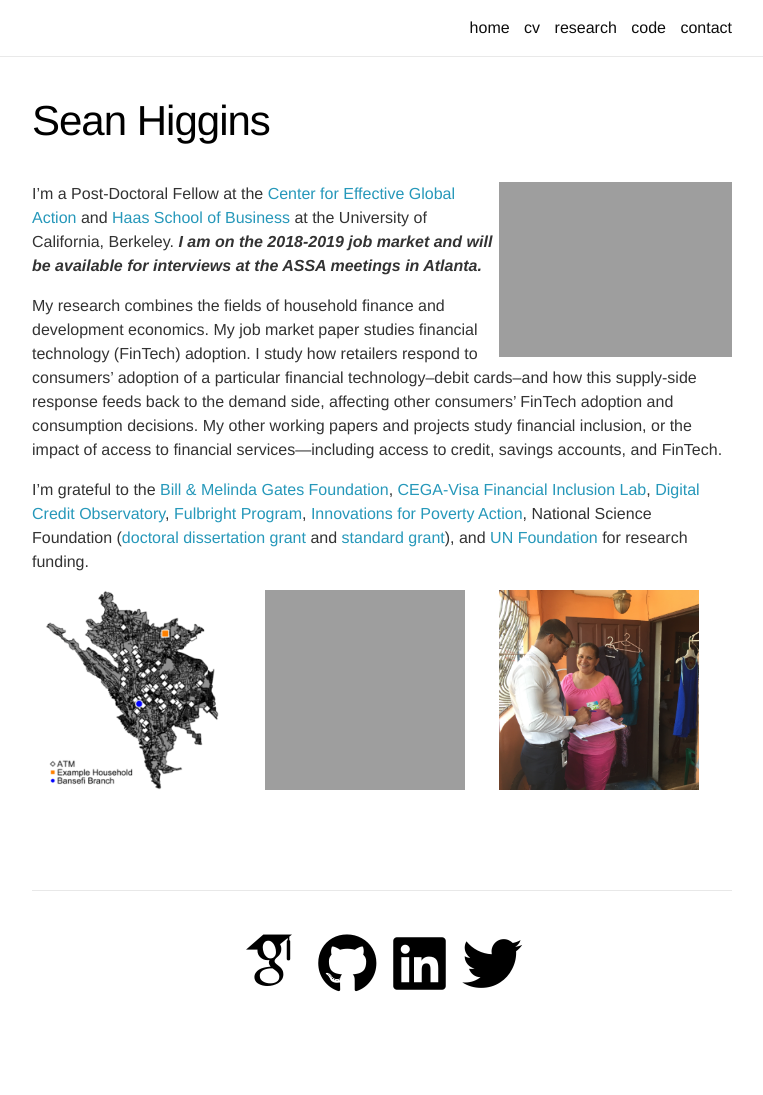
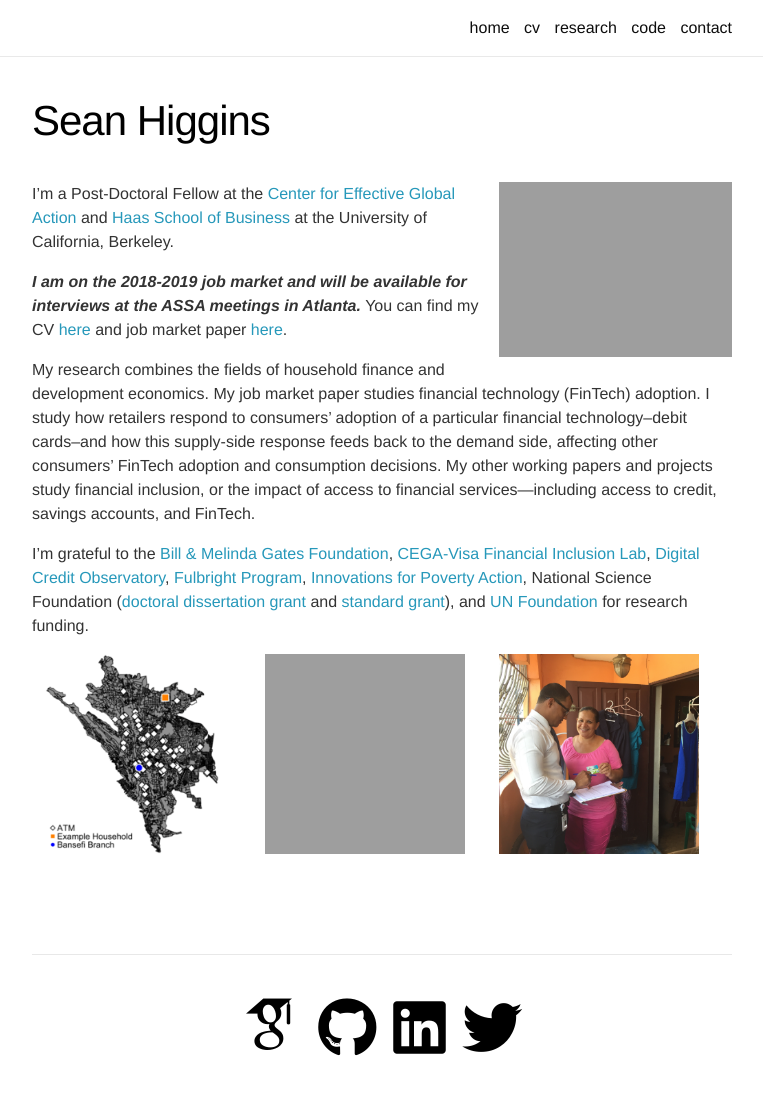
Before and after one commit to skhiggins/skhiggins.github.io, a Jekyll site: the page built from _pages/0_about.md, in a window 1280 px wide and 1185 px high. Shown: the top 1095 px of the window, without its empty margins (258-1021 px from the left). Built offline with Jekyll 4.4.1, drawn with Linux system fonts in a browser that asks for light colours; nearby versions of some CDN libraries; some web fonts are replaced.

Commit message:
Link to cv, jmp on main page

```diff
--- a/_pages/0_about.md
+++ b/_pages/0_about.md
@@ -17,7 +17,9 @@ news: false
 social: true
 ---
 
-I'm a Post-Doctoral Fellow at the [Center for Effective Global Action](http://cega.berkeley.edu) and [Haas School of Business](https://haas.berkeley.edu/) at the University of California, Berkeley. **_I am on the 2018-2019 job market and will be available for interviews at the ASSA meetings in Atlanta._**
+I'm a Post-Doctoral Fellow at the [Center for Effective Global Action](http://cega.berkeley.edu) and [Haas School of Business](https://haas.berkeley.edu/) at the University of California, Berkeley.
+
+**_I am on the 2018-2019 job market and will be available for interviews at the ASSA meetings in Atlanta._** You can find my CV [here](assets/pdf/higgins.pdf) and job market paper [here](assets/pdf/higgins_jmp.pdf).
 
 My research combines the fields of household finance and development economics.
 My job market paper studies financial technology (FinTech) adoption. I study how retailers respond to consumers' adoption of a particular financial technology–debit cards–and how this supply-side response feeds back to the demand side, affecting other consumers' FinTech adoption and consumption decisions.
```
Also changed, not shown: _pages/1_research.md (+1 -1 lines), 1 other file.
